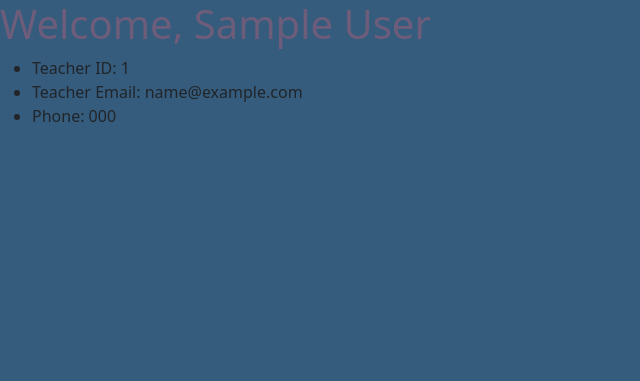
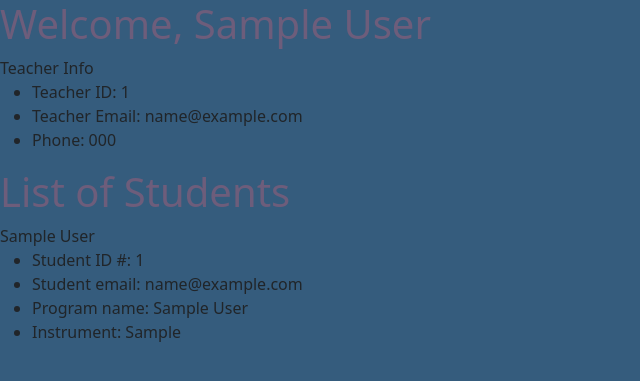
Before and after one commit to violatido/Virtual_Music_Studio, a Flask app: page /teacher-profile in a window 1280 px wide. Shown: the top 381 px of the page, without its empty margins (0-640 px from the left). Run offline with Flask 2, Linux system fonts and the light colour scheme; the visitor is signed in with stand-in values (Sample User, id 1); tables that the repository leaves empty hold one stand-in row (values such as "Sample post"); some libraries are stand-ins or nearby versions.

Commit message:
Passes in student info to teacher's profile page

```diff
--- a/server.py
+++ b/server.py
@@ -137,9 +137,10 @@ def view_teacher_profile():
     """Renders the VMS teacherprofile page"""
 
     teacher = crud.get_teacher_by_id(session["teacher_id"])
+    student = crud.get_student_by_id(session["student_id"])
 
-    return render_template('teacher-profile.html', teacher=teacher)
 
+    return render_template('teacher-profile.html', teacher=teacher, student=student)
 
 #________________________________________functions for adding practice logs________________________________________#
 
--- a/templates/student-profile.html
+++ b/templates/student-profile.html
@@ -8,10 +8,8 @@
   <h1>Welcome, {{student.student_fname}} {{student.student_lname}}</h1>
   <ul>
     <li>Student ID: {{student.student_id}}</li>
-
     <li>Student Email: {{student.student_email}}</li>
-    <li>Teacher ID: {{student.teacher_id}}</li>
-    <li>Private Teacher Name: {{student.private_teacher_name}}</li>
+    <li>Private Teacher Name: {{teacher.teacher_fname}} {{teacher.teacher_lname}}</li>
     <li>Private Teacher Email: {{teacher.teacher_email}}</li>
     <li>Program Name: {{student.program_name}}</li>
     <li>Instrument: {{student.instrument}}</li>
--- a/templates/teacher-profile.html
+++ b/templates/teacher-profile.html
@@ -6,13 +6,27 @@
 {% block body %}
 {% if teacher %}
   <h1>Welcome, {{teacher.teacher_fname}} {{teacher.teacher_lname}}</h1>
-  <ul>
-    <li>Teacher ID: {{teacher.teacher_id}}</li>
-    <li>Teacher Email: {{teacher.teacher_email}}</li>
-    <li>Phone: {{teacher.teacher_phone}}</li>
-  </ul>
+  <div> Teacher Info
+    <ul>
+      <li>Teacher ID: {{teacher.teacher_id}}</li>
+      <li>Teacher Email: {{teacher.teacher_email}}</li>
+      <li>Phone: {{teacher.teacher_phone}}</li>
+    </ul>
+</div>
 {% endif %}
+<div>
+  <h1>List of Students</h1>
 {% for student in teacher.students%}
+  <div>{{ student.student_fname}} {{ student.student_lname}}
+    <ul>
+      <li>Student ID #: {{ student.student_id }}</li>
+      <li>Student email: {{ student.student_email }}</li>
+      <li>Program name: {{ student.program_name }}</li>
+      <li>Instrument: {{ student.instrument }}</li>
+
+    </ul>
+  </div>
+</div>
 {% endfor %}
 
 {% endblock %}
```
